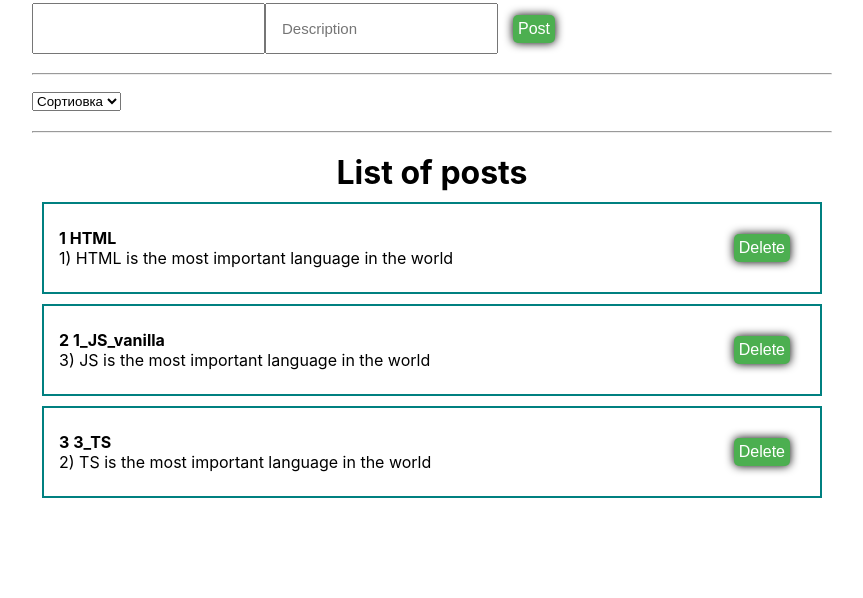
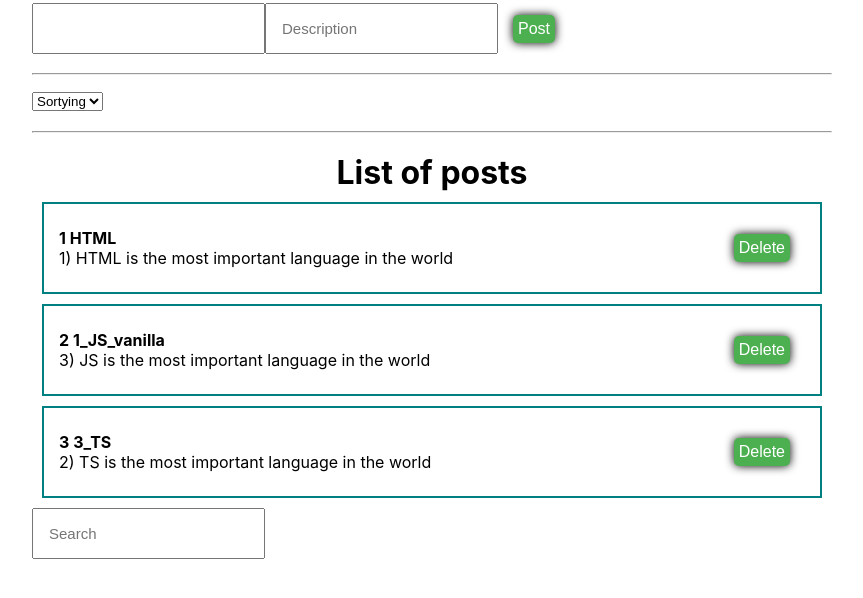
Before and after one commit to 7Prince11/REact-Studing, a React (Create React App) app in the folder 1_studying/: page / in a window 1280 px wide. Shown: the top 598 px of the page, without its empty margins (208-1071 px from the left). Built offline with nearby package versions, Linux system fonts and the light colour scheme.

Commit message:
Last updated 5/21/2022

```diff
--- a/1_studying/src/App.js
+++ b/1_studying/src/App.js
@@ -4,6 +4,7 @@ import PostForm from './comp/PostForm';
 // import ClassCounter from './comp/ClassCounter';
 // import Postiteam from './comp/Postiteam';
 import PostList from './comp/PostList';
+import MyInput from './comp/UI/input/MyInput';
 import MySelect from './comp/UI/select/MySelect';
 // import MyButton from './comp/UI/button/MyButton';
 // import MyInput from './comp/UI/input/MyInput';
@@ -23,6 +24,8 @@ const createPost = (newPost) =>{
     setPosts( [...posts, newPost] );
 }
 
+
+
  const removePost  = (post) => {
       setPosts(posts.filter(p=>p.id !== post.id))
  }
@@ -30,8 +33,25 @@ const createPost = (newPost) =>{
  const [selectedSort, setSelectedSort] = useState('');
  const sortPosts=(sort)=>{
   setSelectedSort(sort);
-  setPosts([...posts].sort((a,b )=>a[sort].localeCompare(b[sort])));
+
 }
+
+const [searchedForQuery , setsearchedForQuery] = useState('');
+
+
+
+function getSortedPosts () {
+  console.log('Works')
+  if(selectedSort){
+    return [...posts].sort((a,b)=>a[selectedSort].localeCompare(b[selectedSort]));
+  }
+  return posts;
+
+}
+
+const sortedPosts  = getSortedPosts();
+
+
 return(
   <div className="App">
       <PostForm create={createPost}/>
@@ -41,7 +61,7 @@ return(
           <MySelect
               value={selectedSort}
               onChange={sortPosts}
-              defaultValue="Соpтиовка"
+              defaultValue="Sortying"
               options={[
                   {value:'title', name:'By title'},
                   {value:'body', name:'By body'},
@@ -53,7 +73,7 @@ return(
       <hr  style={{ margin : '20px 0 20px 0'}}/>
 
     {posts.length
-          ? <PostList remove={removePost} posts={posts} title="List of post"/>
+          ? <PostList remove={removePost} posts={sortedPosts} title="List of post"/>
         :  <div style={{
         color:'red',
         fontSize : '25px',
@@ -63,7 +83,14 @@ return(
     }
 
 
+      <MyInput
+        value={searchedForQuery}
+        onChange={(e)=>setsearchedForQuery(e.target.value)}
 
+
+      placeholder="Search"
+
+      />
 
 
 
```
